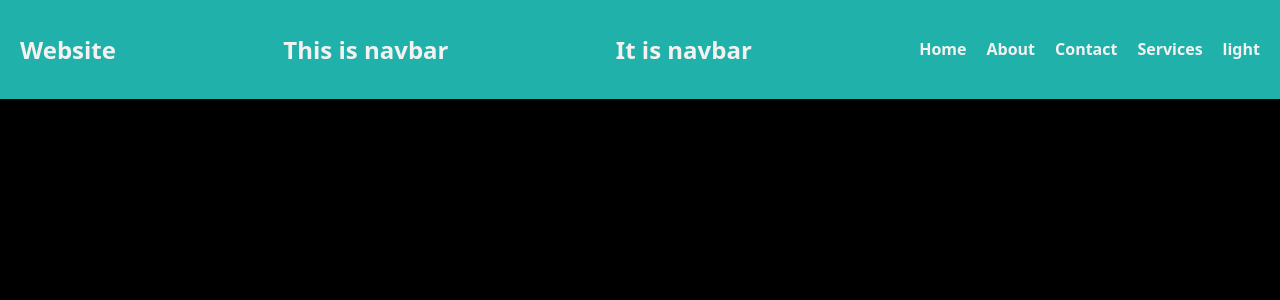
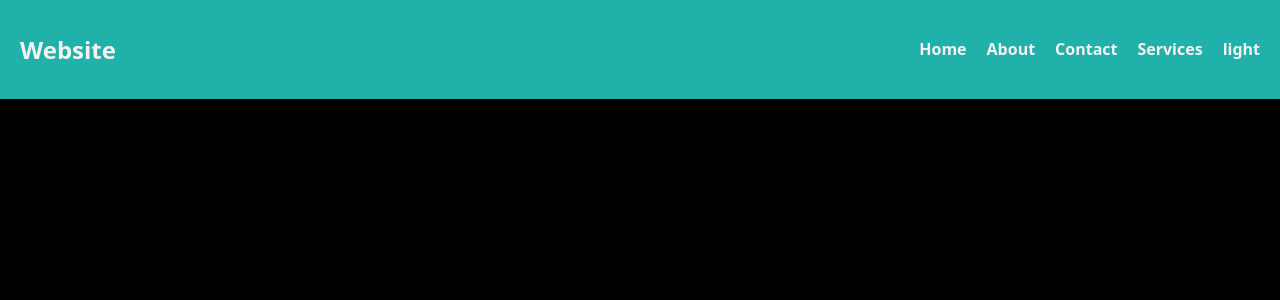
Before and after one commit to PiyushMishraX/ReactJS, a React (Vite) app in the folder context-api-21/: page / in a window 1280 px wide. Shown: the top 300 px of the page. Built offline with nearby package versions, Linux system fonts and the light colour scheme.

Commit message:
use destructuring of props

```diff
--- a/context-api-21/src/components/Navbar.jsx
+++ b/context-api-21/src/components/Navbar.jsx
@@ -1,21 +1,34 @@
 import React from 'react'
 import Nav2 from './Nav2'
 
-const Navbar = (props) => {
-    console.log(props);
-    console.log(props.children);
-    console.log(props.children[0]);
+// const Navbar = (props) => {
+//     console.log(props);
+//     console.log(props.children);
+//     console.log(props.children[0]);
+
+//   return (
+//     <div className='nav'>
+//         <h2>Website</h2>
+//         {/* <Nav2 {theme={props.theme}} /> */}
+//         {props.children[0]}
+//         {props.children[1]}
+//         {/* it is basic concept of passing elements
+//         thorugh children */}
+
+//         <Nav2 theme={props.theme} />
+//     </div>
+//   )
+// }
+
+// props is an array we can directly use children and theme properties which is being passed , using destructuring // so we can use desired properties only which we help to reduce conflicts and errors
+// const Navbar = ({children}) => {
+const Navbar = ({children,theme}) => {
+    console.log(children);
 
   return (
     <div className='nav'>
         <h2>Website</h2>
-        {/* <Nav2 {theme={props.theme}} /> */}
-        {props.children[0]}
-        {props.children[1]}
-        {/* it is basic concept of passing elements
-        thorugh children */}
-
-        <Nav2 theme={props.theme} />
+        <Nav2 theme={theme} />
     </div>
   )
 }
```
